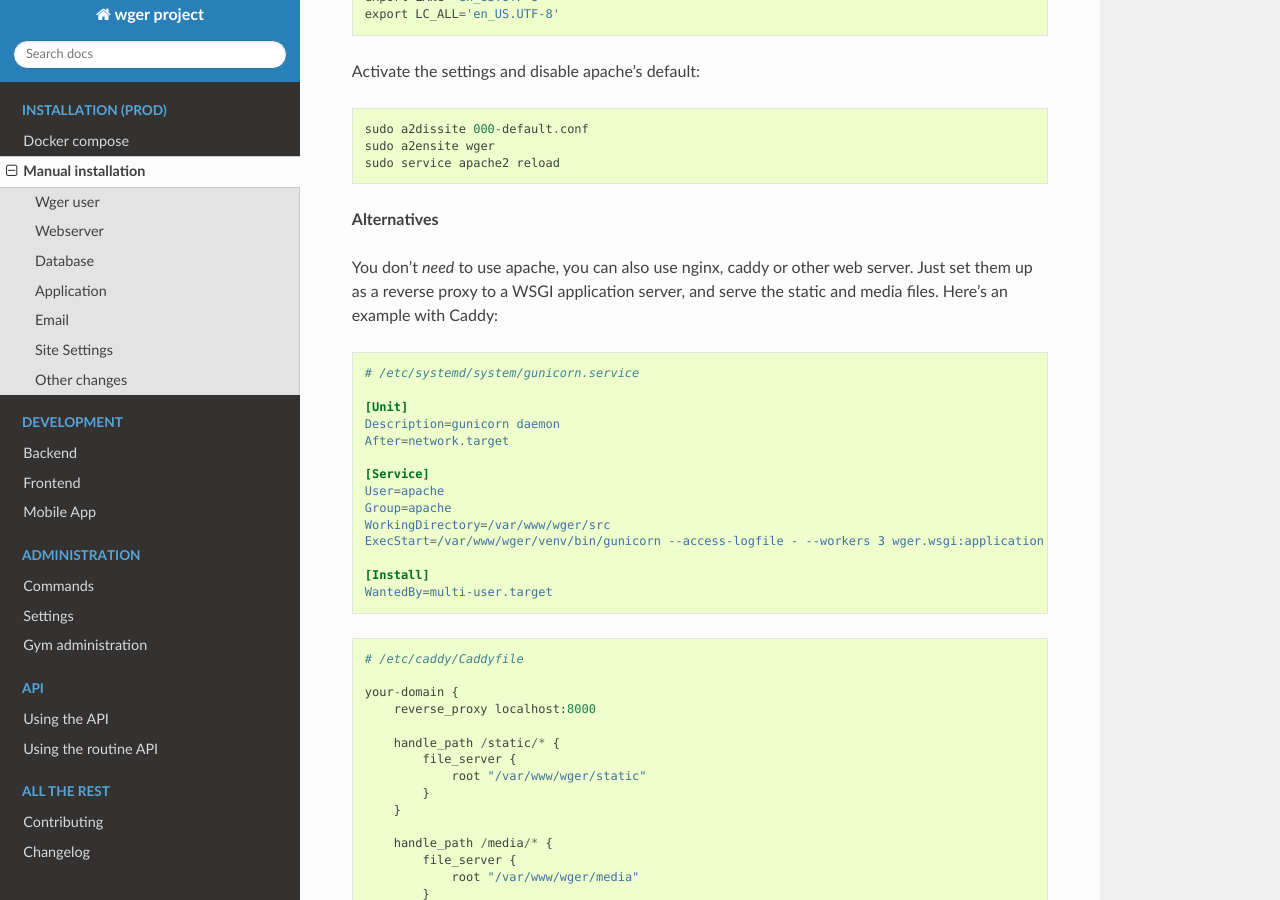
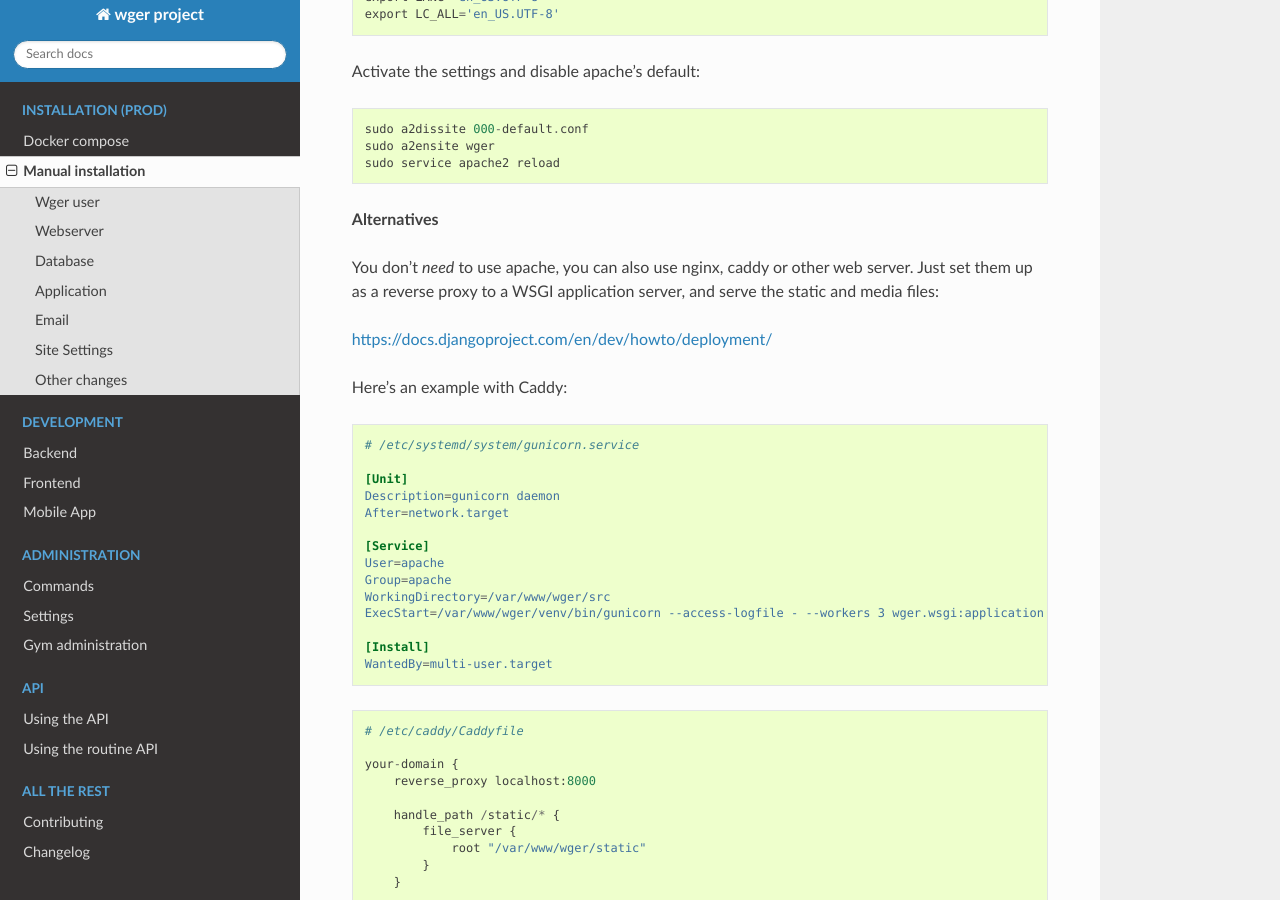
Before and after one commit to wger-project/docs, a Sphinx documentation site: the page built from docs/production/installation.rst, in a window 1280 px wide and 900 px high, scrolled down 1539 px. Built offline with Sphinx 7.4.7 and the Read the Docs theme 3.1.0, drawn with Linux system fonts in a browser that asks for light colours; some of the changed lines change nothing that is shown.

Commit message:
Add link to django documentation

```diff
--- a/docs/production/installation.rst
+++ b/docs/production/installation.rst
@@ -85,7 +85,12 @@ Activate the settings and disable apache's default::
 
 You don't *need* to use apache, you can also use nginx, caddy or other web
 server. Just set them up as a reverse proxy to a WSGI application server, and
-serve the static and media files. Here's an example with Caddy:
+serve the static and media files:
+
+https://docs.djangoproject.com/en/dev/howto/deployment/
+
+
+Here's an example with Caddy:
 
 .. code-block:: ini
 
```
